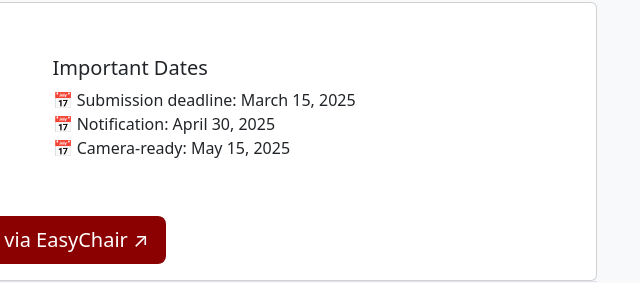
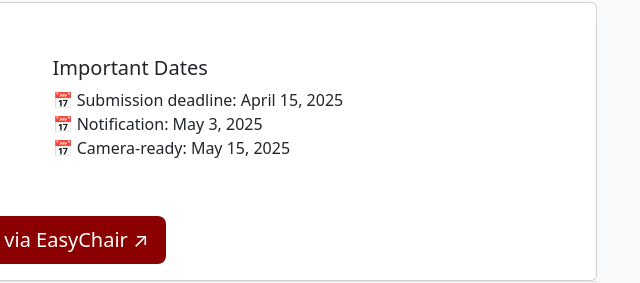
Before and after one commit to dyhpf/cfp, a plain HTML site: page index.html in a window 1280 px wide. Shown: the part 999-1282 px from the top of the page, 601-1241 px from the left. Drawn offline with nearby package versions, Linux system fonts and the light colour scheme.

Commit message:
Update index.html
changed deadline

```diff
--- a/index.html
+++ b/index.html
@@ -103,8 +103,8 @@
                     <div class="col-md-6">
                         <h5>Important Dates</h5>
                         <ul class="list-unstyled">
-                            <li>📅 Submission deadline: March 15, 2025</li>
-                            <li>📅 Notification: April 30, 2025</li>
+                            <li>📅 Submission deadline: April 15, 2025</li>
+                            <li>📅 Notification: May 3, 2025</li>
                             <li>📅 Camera-ready: May 15, 2025</li>
                         </ul>
                     </div>
```
